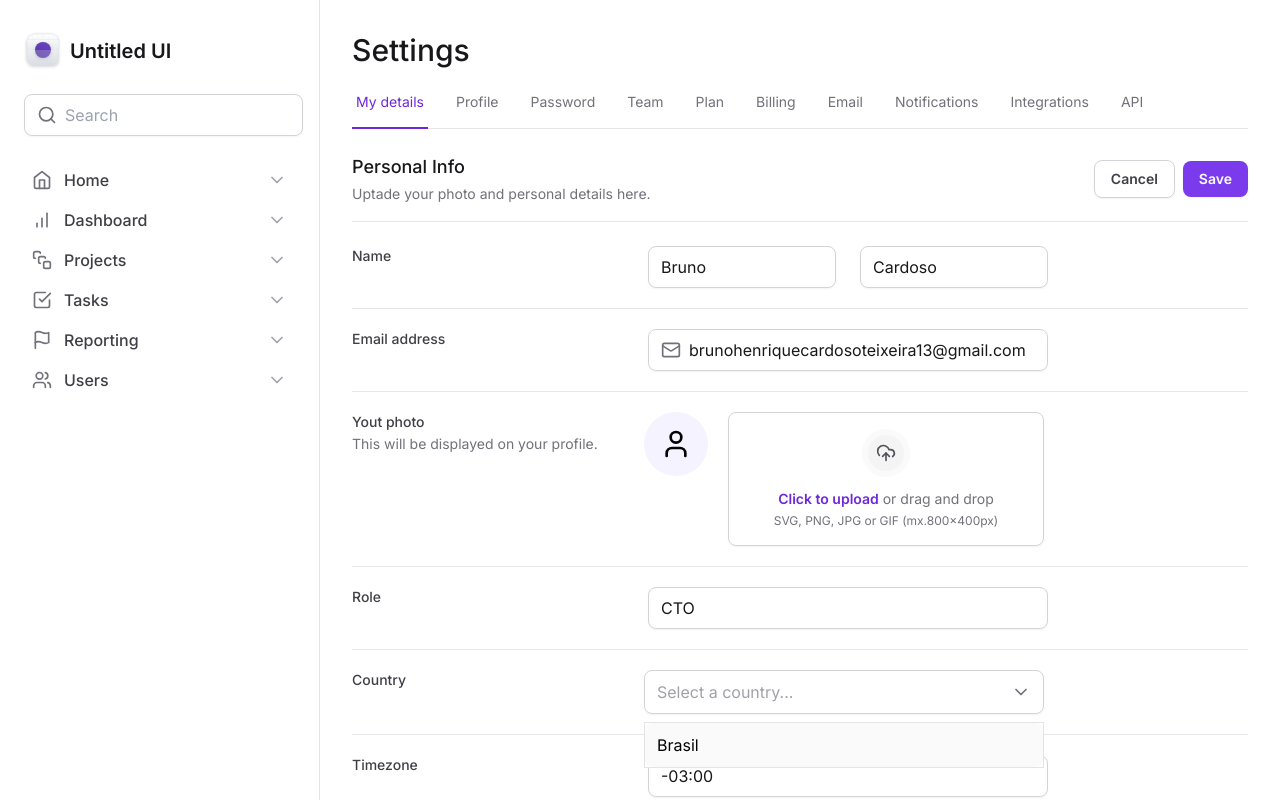
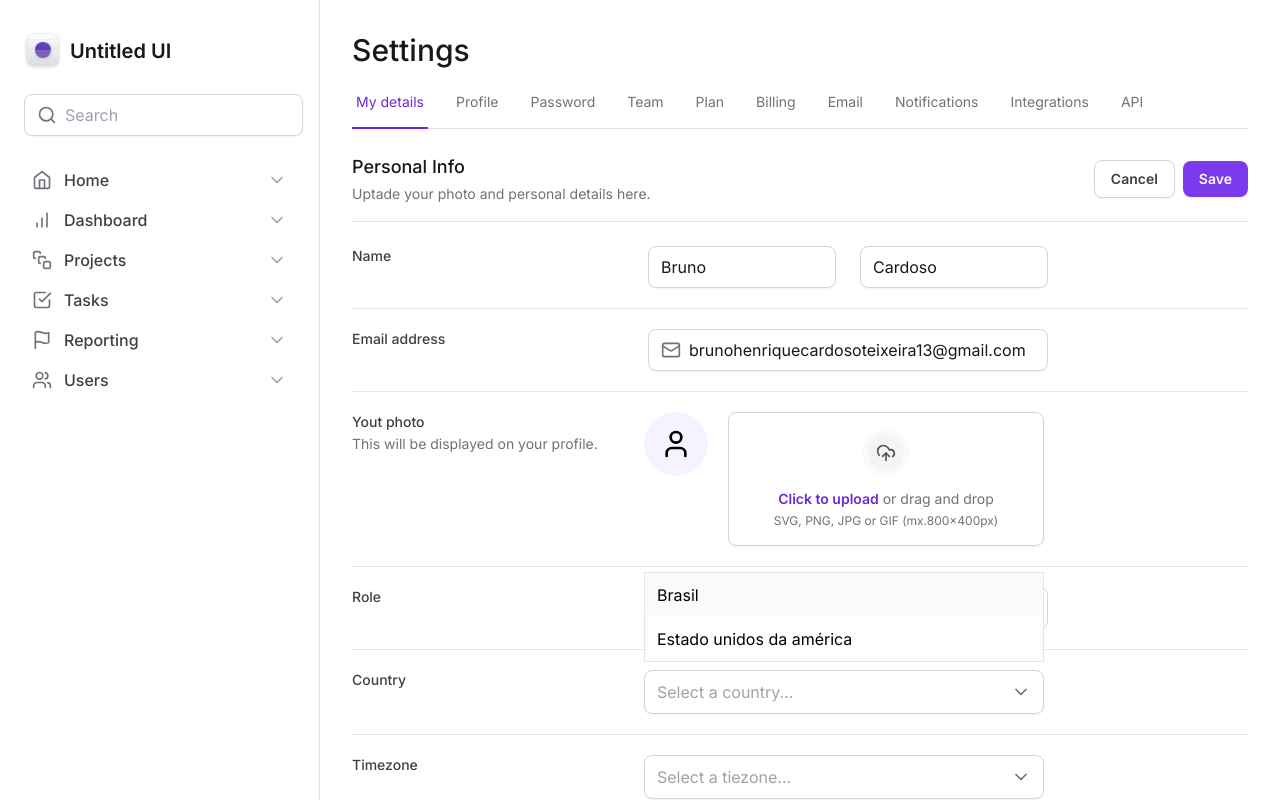
Before and after one commit to NuadaEP/tailwind, a Next.js app: page / in a window 1280 px wide. Both pictures are taken after a click on the button "Select a country...". Shown: the top 800 px of the page. Built offline with nearby package versions, Linux system fonts and the light colour scheme.

Commit message:
finsh select items

```diff
--- a/src/app/page.tsx
+++ b/src/app/page.tsx
@@ -4,6 +4,7 @@ import { Mail } from 'lucide-react';
 
 import { Select } from '@/components/Form/Select';
 import * as FileInput from '@/components/Form/FileInput';
+import { SelectItem } from '@/components/Form/Select/SelectItem';
 
 export default function Home() {
   return (
@@ -111,7 +112,10 @@ export default function Home() {
               Country
             </label>
 
-            <Select />
+            <Select placeholder="Select a country...">
+              <SelectItem value="br" text="Brasil" />
+              <SelectItem value="eua" text="Estado unidos da américa" />
+            </Select>
           </div>
 
           <div className="grid gap-3 grid-cols-form pt-5">
@@ -122,9 +126,10 @@ export default function Home() {
               Timezone
             </label>
 
-            <Input.Root>
-              <Input.Control defaultValue="-03:00" id="timezone" />
-            </Input.Root>
+            <Select placeholder="Select a tiezone...">
+              <SelectItem value="00" text="-03:00" />
+              <SelectItem value="01" text="-04:00" />
+            </Select>
           </div>
 
           <div className="grid gap-3 grid-cols-form pt-5">
--- /dev/null
+++ b/src/components/Form/Select/SelectItem.tsx
@@ -0,0 +1,21 @@
+'use client';
+import * as Select from '@radix-ui/react-select';
+import { Check } from 'lucide-react';
+
+type SelectItemProps = Select.SelectItemProps & {
+  text: string;
+};
+
+export function SelectItem({ text, ...props }: SelectItemProps) {
+  return (
+    <Select.Item
+      className="flex items-center gap-2 px-3 py-2.5 rounded-lg outline-none data-[highlighted]:bg-zinc-50 justify-between overflow-hidden"
+      {...props}
+    >
+      <Select.ItemText className="text-black">{text}</Select.ItemText>
+      <Select.ItemIndicator>
+        <Check className="h-4 w-4 text-violet-500" />
+      </Select.ItemIndicator>
+    </Select.Item>
+  );
+}
--- a/src/components/Form/Select.tsx
+++ b/src/components/Form/Select/index.tsx
@@ -1,15 +1,18 @@
 'use client';
 import * as RSelect from '@radix-ui/react-select';
-import { Check, ChevronDown } from 'lucide-react';
+import { ChevronDown } from 'lucide-react';
+import { ReactNode } from 'react';
 
-export function Select() {
+interface SelectProps {
+  children: ReactNode;
+  placeholder: string;
+}
+
+export function Select({ children, placeholder }: SelectProps) {
   return (
     <RSelect.Root>
       <RSelect.Trigger className="flex h-11 w-full items-center justify-between rounded-lg border border-zinc-300 px-3 py-2 shadow-sm data-[placeholder]:text-zinc-400">
-        <RSelect.Value
-          placeholder="Select a country..."
-          className="text-black"
-        />
+        <RSelect.Value placeholder={placeholder} className="text-black" />
         <RSelect.Icon>
           <ChevronDown className="h-5 w-5 text-zinc-500" />
         </RSelect.Icon>
@@ -22,16 +25,8 @@ export function Select() {
           className="z-10 border border-zinc-200 bg-white w-[--radix-select-trigger-width]"
           sideOffset={8}
         >
-          <RSelect.Viewport>
-            <RSelect.Item
-              className="flex items-center gap-2 px-3 py-2.5 rounded-lg outline-none data-[highlighted]:bg-zinc-50 justify-between overflow-hidden"
-              value="brasil"
-            >
-              <RSelect.ItemText className="text-black">Brasil</RSelect.ItemText>
-              <RSelect.ItemIndicator>
-                <Check className="h-4 w-4 text-violet-500" />
-              </RSelect.ItemIndicator>
-            </RSelect.Item>
+          <RSelect.Viewport className="outline-none">
+            {children}
           </RSelect.Viewport>
         </RSelect.Content>
       </RSelect.Portal>
```
